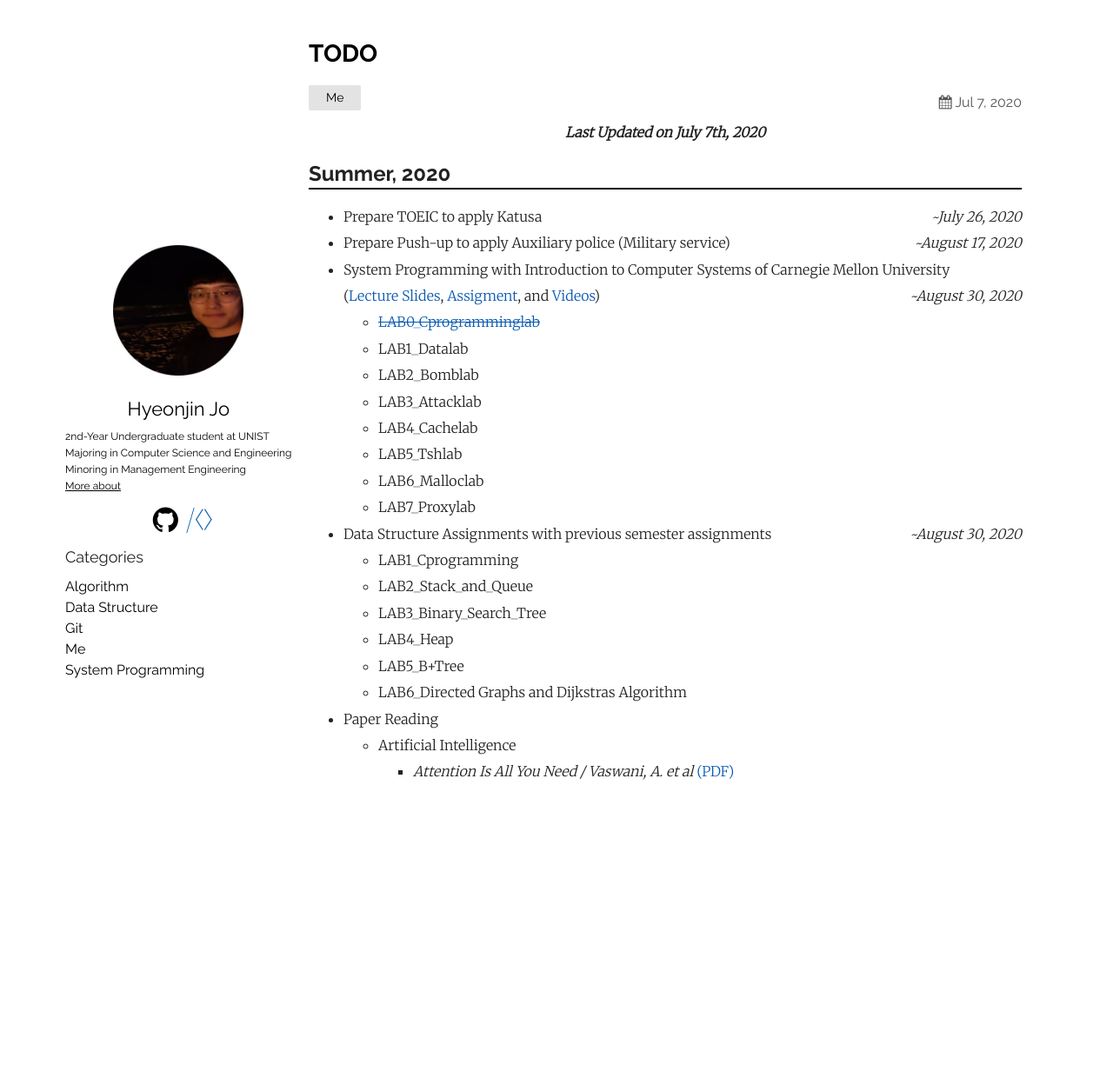
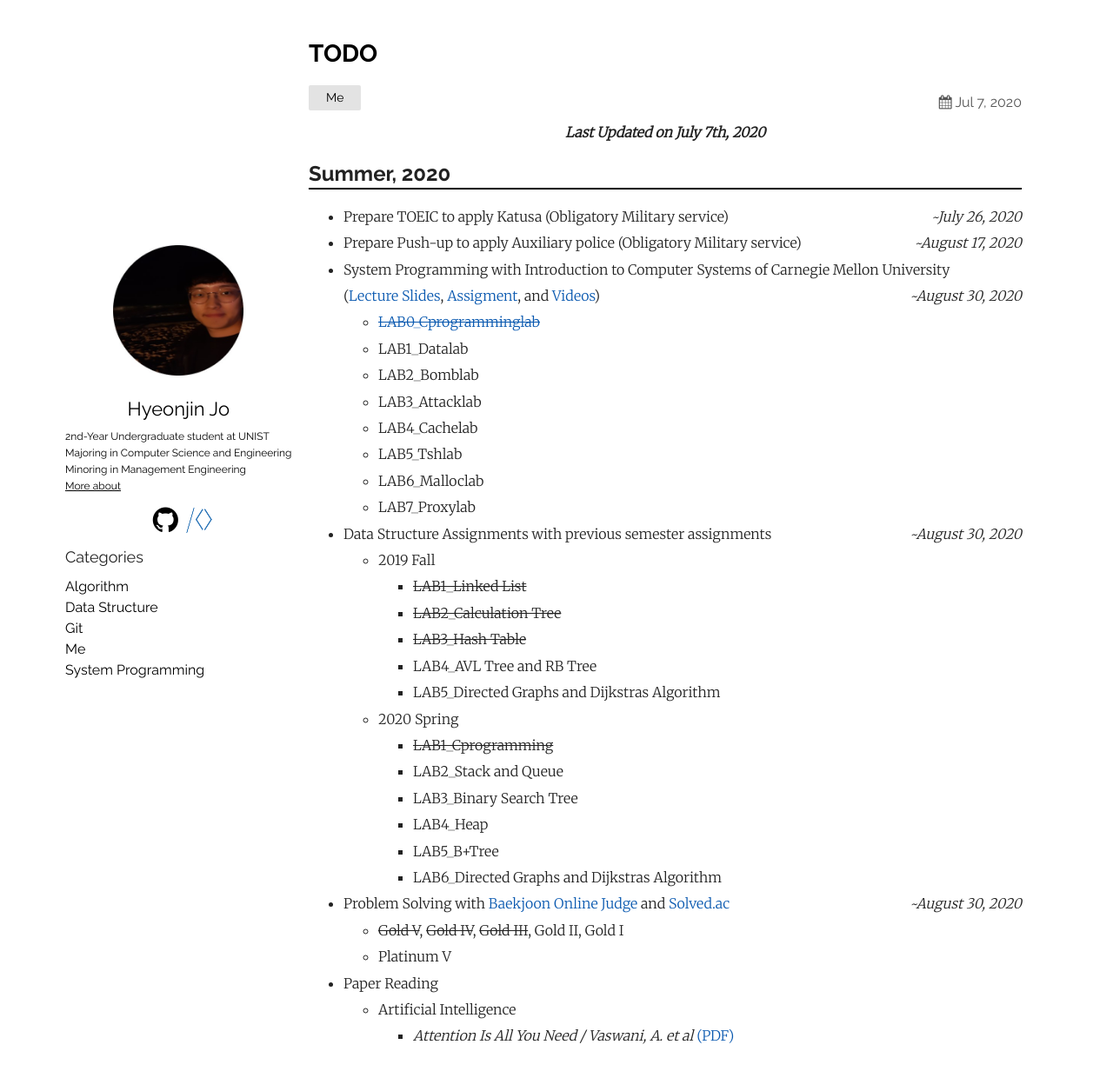
Before and after one commit to thinkin9/thinkin9.github.io, a Jekyll site: the page built from _posts/2020-07-07-TODO.markdown, in a window 1280 px wide and 1252 px high. Shown: the top 1240 px of the window at 87% size. Built offline with Jekyll 4.4.1, drawn with Linux system fonts in a browser that asks for light colours.

Commit message:
20200717

```diff
--- a/_posts/2020-05-05-About-me.markdown
+++ b/_posts/2020-05-05-About-me.markdown
@@ -5,7 +5,7 @@ date:   2020-05-05 12:01:36 +0900
 categories: Me
 ---
 
-<div style="text-align: center"><i><b>Last Updated on July 13th, 2020</b></i></div>
+<div style="text-align: center"><i><b>Last Updated on July 17th, 2020</b></i></div>
 
 ## Education
 <hr style="height: 2px; border:none; margin-top: -1em; margin-bottom:0.5em; padding: 0; background:black">
@@ -49,4 +49,4 @@ categories: Me
 <hr style="height: 2px; border:none; margin-top: -1em; margin-bottom:0.5em; padding: 0; background:black">
 
 &emsp; **Dean's List**, UNIST <span style="float: right">  *Spring 2019, Fall 2019, and Spring 2020* </span>
-&emsp; **Honor Scholarship**, UNIST ($3,000 / semester) <span style="float: right">  *Spring 2019, Fall 2019, and Spring 2020* </span>
+&emsp; **Honor Scholarship**, UNIST (&#8773; $3,000 / semester) <span style="float: right">  *Spring 2019, Fall 2019, Spring 2020, Fall 2020* </span>
--- a/_posts/2020-07-07-TODO.markdown
+++ b/_posts/2020-07-07-TODO.markdown
@@ -10,8 +10,8 @@ categories: Me
 ## Summer, 2020
 <hr style="height: 2px; border:none; margin-top: -1em; margin-bottom:0.5em; padding: 0; background:black">
 
-- Prepare TOEIC to apply Katusa<span style="float: right"> *~July 26, 2020* </span>
-- Prepare Push-up to apply Auxiliary police (Military service) <span style="float: right"> *~August 17, 2020* </span>
+- Prepare TOEIC to apply Katusa (Obligatory Military service) <span style="float: right"> *~July 26, 2020* </span>
+- Prepare Push-up to apply Auxiliary police (Obligatory Military service) <span style="float: right"> *~August 17, 2020* </span>
 - System Programming with Introduction to Computer Systems of Carnegie Mellon University <span style="float: right"> *~August 30, 2020* </span><br>([Lecture Slides](http://www.cs.cmu.edu/afs/cs/academic/class/15213-s20/www/schedule.html), [Assigment](http://www.cs.cmu.edu/afs/cs/academic/class/15213-s20/www/schedule.html), and [Videos](https://scs.hosted.panopto.com/Panopto/Pages/Sessions/List.aspx#folderID=%22b96d90ae-9871-4fae-91e2-b1627b43e25e%22&maxResults=250&sortColumn=1&sortAscending=true))
     - [~~LAB0_Cprogramminglab~~](https://thinkin9.github.io/system_programming/2020/07/08/CS_15_213_LAB0.html)
     - LAB1_Datalab
@@ -22,12 +22,22 @@ categories: Me
     - LAB6_Malloclab
     - LAB7_Proxylab
 - Data Structure Assignments with previous semester assignments <span style="float: right"> *~August 30, 2020* </span>
-    - LAB1_Cprogramming
-    - LAB2_Stack_and_Queue
-    - LAB3_Binary_Search_Tree
-    - LAB4_Heap
-    - LAB5_B+Tree
-    - LAB6_Directed Graphs and Dijkstras Algorithm
+    - 2019 Fall
+        - ~~LAB1_Linked List~~
+        - ~~LAB2_Calculation Tree~~
+        - ~~LAB3_Hash Table~~
+        - LAB4_AVL Tree and RB Tree
+        - LAB5_Directed Graphs and Dijkstras Algorithm
+    - 2020 Spring
+        - ~~LAB1_Cprogramming~~
+        - LAB2_Stack and Queue
+        - LAB3_Binary Search Tree
+        - LAB4_Heap
+        - LAB5_B+Tree
+        - LAB6_Directed Graphs and Dijkstras Algorithm
+- Problem Solving with [Baekjoon Online Judge](https://www.acmicpc.net/) and [Solved.ac](https://solved.ac/) <span style="float: right"> *~August 30, 2020* </span>
+    - ~~Gold V~~, ~~Gold IV~~, ~~Gold III~~, Gold II, Gold I
+    - Platinum V
 - Paper Reading
     - Artificial Intelligence
         - *Attention Is All You Need / Vaswani, A. et al* [(PDF)](https://arxiv.org/abs/1706.03762)
```
Also changed, not shown: _posts/2020-07-01-BFS-and-DFS.markdown (+4 -4 lines), _posts/2020-07-04-Bitmask.markdown (+6 -6 lines), _posts/2020-07-16-Dijkstra-and-0_1-BFS.markdown (+4 -4 lines), _posts/2020-07-16-Segment-Tree.markdown (added, +27 -0 lines).
